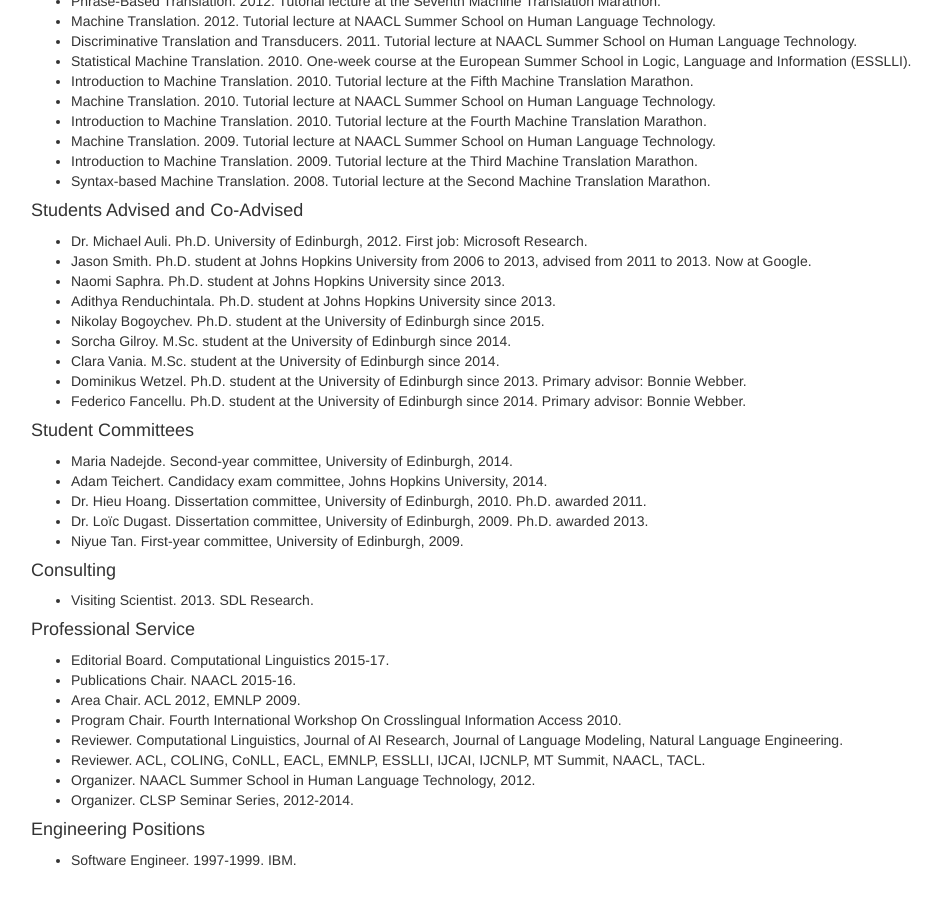
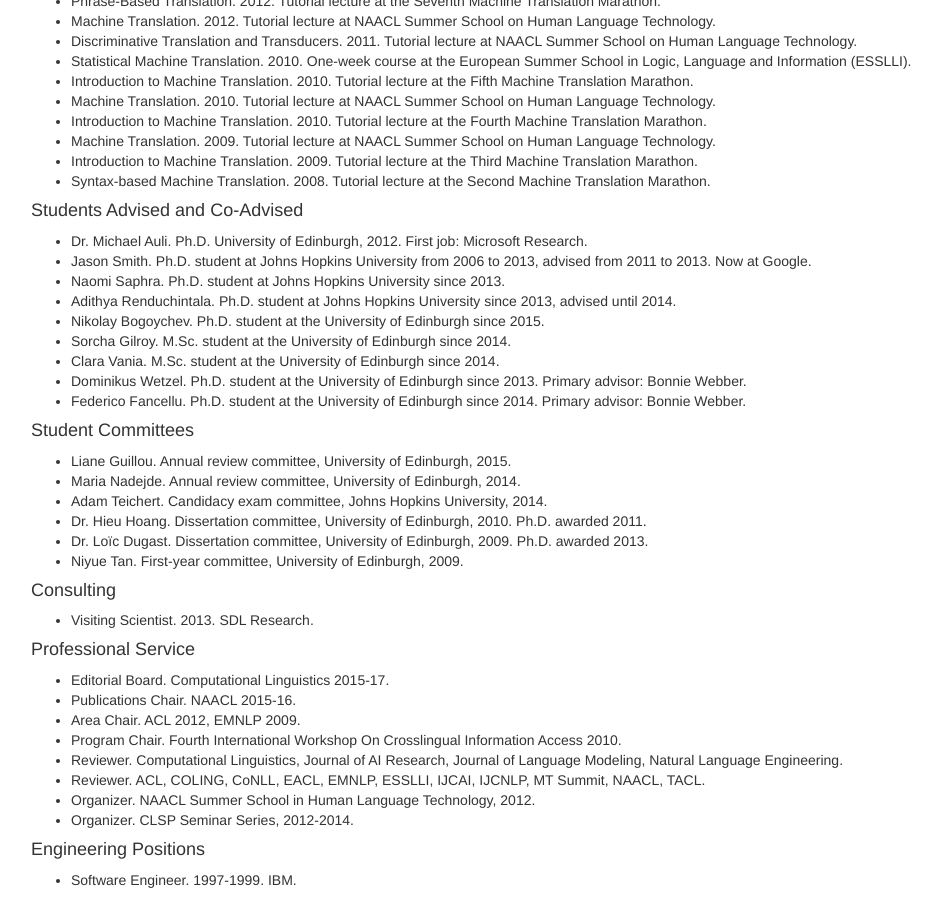
Before and after one commit to alopez/alopez.github.com, a Jekyll site: the page built from cv.html, in a window 1280 px wide and 900 px high, scrolled down 2140 px. Shown: the whole window, without its empty margins (24-962 px from the left). Built offline with Jekyll 4.4.1, drawn with Linux system fonts in a browser that asks for light colours.

Commit message:
Update CV

```diff
--- a/cv.html
+++ b/cv.html
@@ -242,7 +242,7 @@ after-pubs:
         detail: Ph.D. student at Johns Hopkins University since 2013
       -
         title: Adithya Renduchintala
-        detail: Ph.D. student at Johns Hopkins University since 2013
+        detail: Ph.D. student at Johns Hopkins University since 2013, advised until 2014
       -
         title: Nikolay Bogoychev
         detail: Ph.D. student at the University of Edinburgh since 2015
@@ -262,8 +262,11 @@ after-pubs:
     heading: Student Committees
     items:
       -
+        title: Liane Guillou
+        detail: Annual review committee, University of Edinburgh, 2015
+      -
         title: Maria Nadejde
-        detail: Second-year committee, University of Edinburgh, 2014
+        detail: Annual review committee, University of Edinburgh, 2014
       -
         title: Adam Teichert
         detail: Candidacy exam committee, Johns Hopkins University, 2014
```
